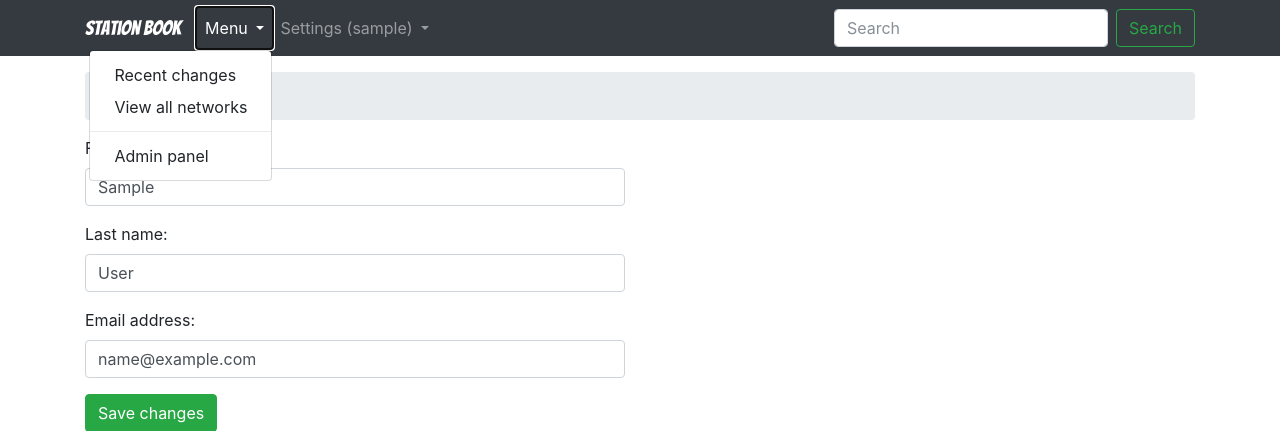
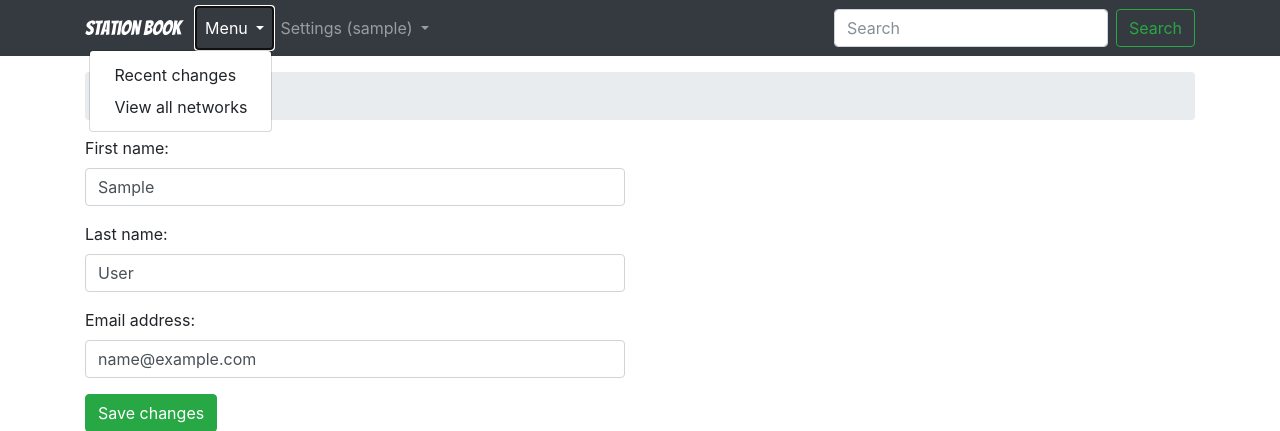
Before and after one commit to EIDA/stationbook, a Django app: page /settings/account/ in a window 1280 px wide, after a click on "Menu". Shown: the top 431 px of the page. Run offline with Django 3.2, Linux system fonts and the light colour scheme; the visitor is signed in with stand-in values (Sample User, id 1); some libraries are stand-ins or nearby versions.

Commit message:
Moved admin panel link in the base page

```diff
--- a/src/stationbook/templates/base.html
+++ b/src/stationbook/templates/base.html
@@ -28,8 +28,6 @@
             <div class="dropdown-menu dropdown-menu-right" aria-labelledby="userMenu">
               <a class="dropdown-item" href="{% url 'recent_changes' %}">Recent changes</a>
               <a class="dropdown-item" href="{% url 'networks' %}">View all networks</a>
-              <div class="dropdown-divider"></div>
-              <a class="dropdown-item" href="{% url 'admin:index' %}">Admin panel</a>
             </div>
           </li>
         </ul>
@@ -42,6 +40,7 @@
             <div class="dropdown-menu dropdown-menu-right" aria-labelledby="userMenu">
               <a class="dropdown-item" href="{% url 'my_account' %}">My account</a>
               <a class="dropdown-item" href="{% url 'password_change' %}">Change password</a>
+              <a class="dropdown-item" href="{% url 'admin:index' %}">Admin panel</a>
               <div class="dropdown-divider"></div>
               <a class="dropdown-item" href="{% url 'logout' %}">Log out</a>
             </div>
```
